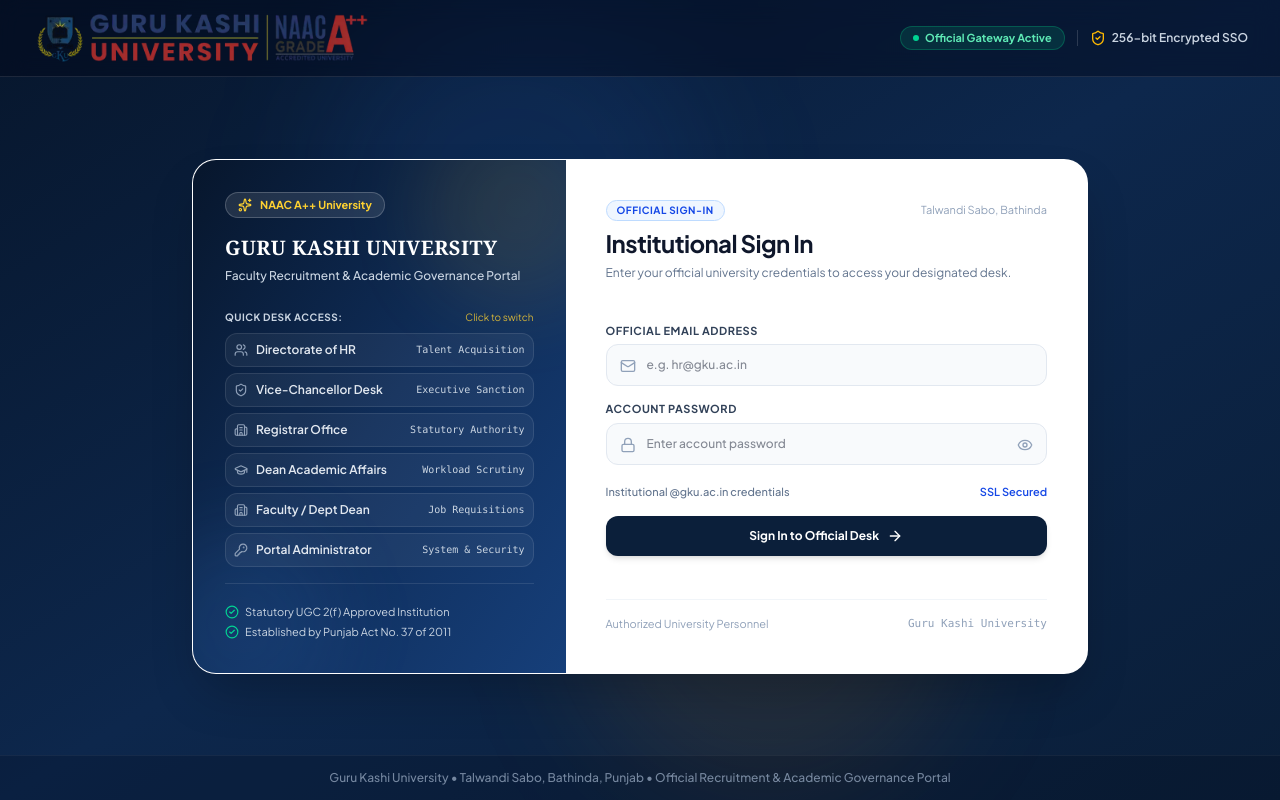
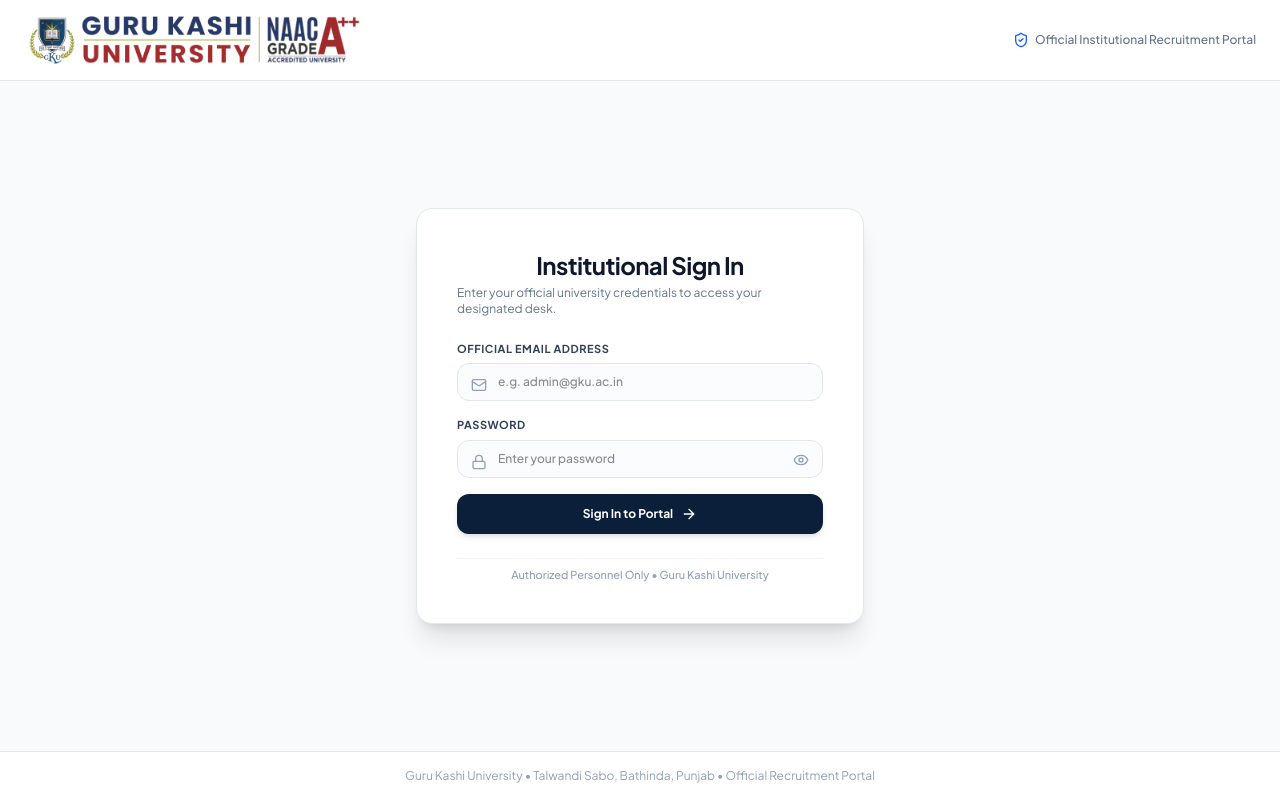
Before and after one commit to GkuWebsites/gku-recruitment-system, a Next.js app: page / in a window 1280 px wide. Built offline with nearby package versions, Linux system fonts and the light colour scheme.

Commit message:
style: revert to single clean centered institutional login card

```diff
--- a/src/app/page.tsx
+++ b/src/app/page.tsx
@@ -143,130 +143,26 @@ export default function HomePage() {
     setPassword('');
   };
 
-  // 1. IF NOT LOGGED IN: Render Interactive Executive Institutional Authentication Page
+  // 1. IF NOT LOGGED IN: Render Simple, Clean Institutional Authentication Card
   if (!currentUser) {
-    const quickDesks = [
-      { label: 'Directorate of HR', email: 'hr@gku.ac.in', icon: Users, roleTitle: 'Talent Acquisition' },
-      { label: 'Vice-Chancellor Desk', email: 'vc@gku.ac.in', icon: ShieldCheck, roleTitle: 'Executive Sanction' },
-      { label: 'Registrar Office', email: 'registrar@gku.ac.in', icon: Building2, roleTitle: 'Statutory Authority' },
-      { label: 'Dean Academic Affairs', email: 'deanacademic@gku.ac.in', icon: GraduationCap, roleTitle: 'Workload Scrutiny' },
-      { label: 'Faculty / Dept Dean', email: 'dean@gku.ac.in', icon: Building2, roleTitle: 'Job Requisitions' },
-      { label: 'Portal Administrator', email: 'admin@gku.ac.in', icon: KeyRound, roleTitle: 'System & Security' }
-    ];
-
     return (
-      <div className="min-h-screen bg-linear-to-br from-[#07162c] via-[#0d274c] to-[#0a1e38] flex flex-col justify-between text-slate-800 relative selection:bg-amber-400 selection:text-slate-950 overflow-hidden">
-        {/* Subtle Ambient Glows */}
-        <div className="absolute top-0 left-1/4 w-96 h-96 bg-blue-500/10 rounded-full blur-3xl pointer-events-none" />
-        <div className="absolute bottom-0 right-1/4 w-96 h-96 bg-amber-500/10 rounded-full blur-3xl pointer-events-none" />
-
+      <div className="min-h-screen bg-slate-50 flex flex-col justify-between text-slate-800">
         {/* Clean Institutional Top Bar */}
-        <header className="w-full bg-slate-950/40 backdrop-blur-md border-b border-white/10 z-20">
-          <div className="max-w-7xl mx-auto px-4 sm:px-8 py-3.5 flex items-center justify-between">
-            <div className="flex items-center space-x-3">
+        <header className="w-full bg-white border-b border-slate-200 px-6 py-4 flex items-center justify-between">
+          <div className="flex items-center">
             <UniversityLogo />
           </div>
-            <div className="flex items-center space-x-3 text-xs font-semibold text-slate-300">
-              <span className="hidden sm:inline-flex items-center space-x-1.5 px-3 py-1 rounded-full bg-emerald-500/15 border border-emerald-500/30 text-emerald-300 text-[11px] font-bold">
-                <span className="w-1.5 h-1.5 rounded-full bg-emerald-400 animate-pulse"></span>
-                <span>Official Gateway Active</span>
-              </span>
-              <div className="hidden md:flex items-center space-x-1.5 text-slate-300 text-xs pl-3 border-l border-white/15">
-                <ShieldCheck className="w-4 h-4 text-amber-400" />
-                <span>256-bit Encrypted SSO</span>
-              </div>
-            </div>
+          <div className="flex items-center space-x-1.5 text-xs text-slate-500 font-medium">
+            <ShieldCheck className="w-4 h-4 text-blue-600" />
+            <span>Official Institutional Recruitment Portal</span>
           </div>
         </header>
 
-        {/* Center Interactive Authentication Suite */}
-        <main className="flex-1 flex items-center justify-center p-4 sm:p-8 z-10">
-          <div className="max-w-4xl w-full bg-white rounded-3xl shadow-2xl border border-white/20 overflow-hidden grid grid-cols-1 md:grid-cols-12">
-
-            {/* Left Column: Interactive University Brand & Quick Desk Switcher */}
-            <div className="md:col-span-5 bg-linear-to-br from-[#07162c] via-[#0f2d59] to-[#163f7a] text-white p-6 sm:p-8 flex flex-col justify-between relative overflow-hidden">
-              <div className="absolute -top-12 -right-12 w-48 h-48 bg-amber-400/10 rounded-full blur-2xl pointer-events-none" />
-              <div className="absolute -bottom-12 -left-12 w-48 h-48 bg-blue-400/10 rounded-full blur-2xl pointer-events-none" />
-
-              <div className="space-y-4 relative z-10">
-                <div className="inline-flex items-center space-x-2 px-3 py-1 rounded-full bg-white/10 border border-white/20 text-[11px] font-bold text-amber-300">
-                  <Sparkles className="w-3.5 h-3.5" />
-                  <span>NAAC A++ University</span>
-                </div>
-
-                <div>
-                  <h2 className="text-xl font-serif font-black tracking-wide text-white uppercase">
-                    GURU KASHI UNIVERSITY
-                  </h2>
-                  <p className="text-xs text-slate-300 mt-1 font-medium leading-relaxed">
-                    Faculty Recruitment &amp; Academic Governance Portal
-                  </p>
-                </div>
-
-                {/* Quick Desk Selector - Interactive */}
-                <div className="pt-2 space-y-2">
-                  <div className="flex items-center justify-between">
-                    <span className="text-[10px] font-bold text-slate-300 uppercase tracking-wider">
-                      Quick Desk Access:
-                    </span>
-                    <span className="text-[10px] text-amber-300/80">Click to switch</span>
-                  </div>
-
-                  <div className="grid grid-cols-1 gap-1.5">
-                    {quickDesks.map((desk) => {
-                      const isSelected = email.toLowerCase() === desk.email.toLowerCase();
-                      const Icon = desk.icon;
-                      return (
-                        <button
-                          key={desk.email}
-                          type="button"
-                          onClick={() => {
-                            setEmail(desk.email);
-                            setPassword('admin123');
-                            setLoginError('');
-                          }}
-                          className={`w-full text-left p-2 rounded-xl border transition flex items-center justify-between text-xs cursor-pointer ${
-                            isSelected
-                              ? 'bg-amber-400/20 border-amber-400 text-white shadow-xs ring-1 ring-amber-400/30'
-                              : 'bg-white/5 border-white/10 hover:bg-white/10 text-slate-200'
-                          }`}
-                        >
-                          <div className="flex items-center space-x-2 min-w-0">
-                            <Icon className={`w-3.5 h-3.5 shrink-0 ${isSelected ? 'text-amber-300' : 'text-slate-400'}`} />
-                            <span className="font-semibold truncate">{desk.label}</span>
-                          </div>
-                          <span className="text-[10px] text-slate-300 font-mono shrink-0 pl-1">
-                            {desk.roleTitle}
-                          </span>
-                        </button>
-                      );
-                    })}
-                  </div>
-                </div>
-              </div>
-
-              <div className="pt-5 border-t border-white/10 text-[11px] text-slate-300 space-y-1 relative z-10 mt-4">
-                <p className="flex items-center space-x-1.5">
-                  <CheckCircle2 className="w-3.5 h-3.5 text-emerald-400 shrink-0" />
-                  <span>Statutory UGC 2(f) Approved Institution</span>
-                </p>
-                <p className="flex items-center space-x-1.5">
-                  <CheckCircle2 className="w-3.5 h-3.5 text-emerald-400 shrink-0" />
-                  <span>Established by Punjab Act No. 37 of 2011</span>
-                </p>
-              </div>
-            </div>
-
-            {/* Right Column: Clean, Modern Login Form */}
-            <div className="md:col-span-7 p-6 sm:p-10 flex flex-col justify-between space-y-6">
-              <div className="space-y-1.5">
-                <div className="flex items-center justify-between">
-                  <span className="text-[10px] font-bold text-blue-700 bg-blue-50 border border-blue-200 px-2.5 py-0.5 rounded-full uppercase tracking-wider">
-                    Official Sign-In
-                  </span>
-                  <span className="text-[11px] text-slate-400">Talwandi Sabo, Bathinda</span>
-                </div>
-                <h1 className="text-2xl font-bold text-slate-900 tracking-tight">
+        {/* Center Simple, Refined Login Card */}
+        <main className="flex-1 flex items-center justify-center p-4 sm:p-6">
+          <div className="max-w-md w-full bg-white rounded-2xl shadow-xl border border-slate-200 p-8 sm:p-10 space-y-6">
+            <div className="space-y-1">
+              <h1 className="text-center text-2xl font-bold text-slate-900 tracking-tight">
                 Institutional Sign In
               </h1>
               <p className="text-xs text-slate-500">
@@ -275,16 +171,16 @@ export default function HomePage() {
             </div>
 
             {loginError && (
-                <div className="p-3.5 bg-rose-50 border border-rose-200 text-rose-800 rounded-xl text-xs font-semibold flex items-center space-x-2.5 animate-in fade-in duration-200">
+              <div className="p-3 bg-rose-50 border border-rose-200 text-rose-800 rounded-xl text-xs font-semibold flex items-center space-x-2 animate-in fade-in duration-200">
                 <AlertCircle className="w-4 h-4 text-rose-600 shrink-0" />
                 <span>{loginError}</span>
               </div>
             )}
 
-              <form onSubmit={(e) => handleLogin(e)} className="space-y-4 text-xs">
+            <form onSubmit={(e) => handleLogin(e)} className="space-y-4">
               <div>
                 <label className="block font-bold text-slate-700 uppercase tracking-wider text-[11px] mb-1.5">
-                    Official Email Address
+                  OFFICIAL EMAIL ADDRESS
                 </label>
                 <div className="relative">
                   <Mail className="w-4 h-4 absolute left-3.5 top-3.5 text-slate-400" />
@@ -293,15 +189,15 @@ export default function HomePage() {
                     required
                     value={email}
                     onChange={(e) => setEmail(e.target.value)}
-                      placeholder="e.g. hr@gku.ac.in"
-                      className="w-full pl-10 pr-3.5 py-3 bg-slate-50 border border-slate-200 rounded-xl text-slate-900 font-medium focus:bg-white focus:ring-2 focus:ring-[#0f2d59] focus:border-transparent focus:outline-none transition text-xs"
+                    placeholder="e.g. admin@gku.ac.in"
+                    className="w-full pl-10 pr-3.5 py-2.5 bg-slate-50/50 border border-slate-200 rounded-xl text-slate-900 font-medium text-xs focus:bg-white focus:ring-2 focus:ring-[#0b1f3a] focus:border-transparent outline-none transition"
                   />
                 </div>
               </div>
 
               <div>
                 <label className="block font-bold text-slate-700 uppercase tracking-wider text-[11px] mb-1.5">
-                    Account Password
+                  PASSWORD
                 </label>
                 <div className="relative">
                   <Lock className="w-4 h-4 absolute left-3.5 top-3.5 text-slate-400" />
@@ -310,13 +206,13 @@ export default function HomePage() {
                     required
                     value={password}
                     onChange={(e) => setPassword(e.target.value)}
-                      placeholder="Enter account password"
-                      className="w-full pl-10 pr-10 py-3 bg-slate-50 border border-slate-200 rounded-xl text-slate-900 font-medium focus:bg-white focus:ring-2 focus:ring-[#0f2d59] focus:border-transparent focus:outline-none transition text-xs"
+                    placeholder="Enter your password"
+                    className="w-full pl-10 pr-10 py-2.5 bg-slate-50/50 border border-slate-200 rounded-xl text-slate-900 font-medium text-xs focus:bg-white focus:ring-2 focus:ring-[#0b1f3a] focus:border-transparent outline-none transition"
                   />
                   <button
                     type="button"
                     onClick={() => setShowPassword(!showPassword)}
-                      className="absolute right-3.5 top-3.5 text-slate-400 hover:text-slate-600 transition cursor-pointer"
+                    className="absolute right-3.5 top-3 text-slate-400 hover:text-slate-600 transition cursor-pointer"
                     title={showPassword ? 'Hide password' : 'Show password'}
                   >
                     {showPassword ? <EyeOff className="w-4 h-4" /> : <Eye className="w-4 h-4" />}
@@ -324,36 +220,27 @@ export default function HomePage() {
                 </div>
               </div>
 
-                <div className="flex items-center justify-between text-xs pt-1">
-                  <span className="text-[11px] text-slate-500 font-medium">
-                    Institutional @gku.ac.in credentials
-                  </span>
-                  <span className="text-[11px] text-blue-700 font-semibold cursor-default">
-                    SSL Secured
-                  </span>
-                </div>
-
               <button
                 type="submit"
                 disabled={isLoggingIn}
-                  className="w-full bg-[#0b1f3a] hover:bg-[#163f7a] text-white py-3 rounded-xl font-bold text-xs flex items-center justify-center space-x-2 shadow-md hover:shadow-lg active:scale-98 transition disabled:opacity-50 cursor-pointer"
+                className="w-full mt-2 bg-[#0b1f3a] hover:bg-[#163f7a] text-white py-3 rounded-xl font-bold text-xs flex items-center justify-center space-x-2 shadow-md hover:shadow-lg active:scale-[0.99] transition disabled:opacity-50 cursor-pointer"
               >
-                  <span>{isLoggingIn ? 'Verifying Credentials...' : 'Sign In to Official Desk'}</span>
+                <span>{isLoggingIn ? 'Signing In...' : 'Sign In to Portal'}</span>
                 <ArrowRight className="w-4 h-4" />
               </button>
             </form>
 
-              <div className="pt-4 border-t border-slate-100 flex items-center justify-between text-[11px] text-slate-400">
-                <span>Authorized University Personnel</span>
-                <span className="font-mono">Guru Kashi University</span>
-              </div>
+            <div className="pt-2 text-center border-t border-slate-100">
+              <p className="text-[11px] text-slate-400 font-medium">
+                Authorized Personnel Only • Guru Kashi University
+              </p>
             </div>
           </div>
         </main>
 
         {/* Clean Footer */}
-        <footer className="w-full py-3.5 text-center text-xs text-slate-400/80 font-medium z-20 bg-slate-950/20 border-t border-white/5">
-          Guru Kashi University • Talwandi Sabo, Bathinda, Punjab • Official Recruitment &amp; Academic Governance Portal
+        <footer className="w-full py-4 text-center text-xs text-slate-400 border-t border-slate-200 bg-white">
+          Guru Kashi University • Talwandi Sabo, Bathinda, Punjab • Official Recruitment Portal
         </footer>
       </div>
     );
```
Also changed, not shown: src/components/profiles/HRDepartmentModule.tsx (+22 -54 lines). Lines whose indentation alone changed are shown as unchanged.
